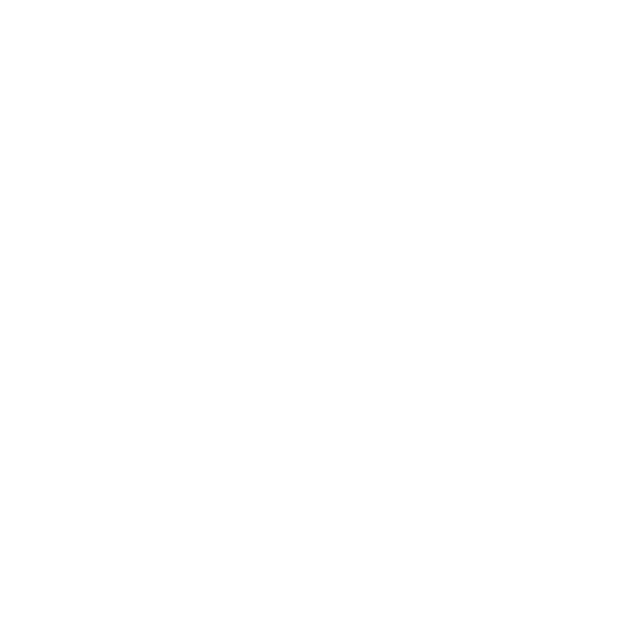
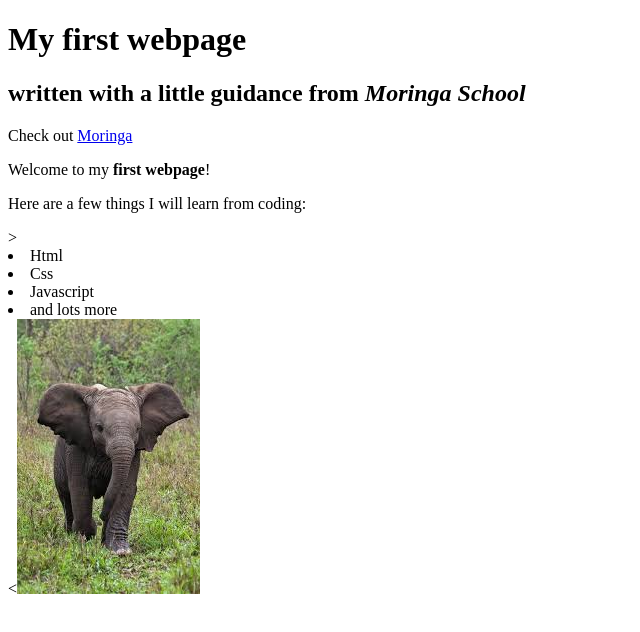
Before and after one commit to Carolkinyua-hub/my-first-website, a plain HTML site: page my-first-website.html in a window 1280 px wide. Shown: the whole page, without its empty margins (0-640 px from the left). Drawn offline with Linux system fonts and the light colour scheme.

Commit message:
add new lines of code

```diff
--- a/my-first-website.html
+++ b/my-first-website.html
@@ -1,10 +1,21 @@
-<!Doctype html>
+<!DOCTYPE html>
 <html>
  <head>
     <title>my first webpage!</title>
  </head>
-  <body>
-
+ <body>
+  <h1>My first webpage</h1>
+ <h2>written with a little guidance from <em>Moringa School</em></h2>
+ <p>Check out <a href="http://moringaschool.com/">Moringa</a></p>
+ <p>Welcome to my <strong>first webpage</strong>!</p>
+ <p>Here are a few things I will learn from coding:</p>
+ </ol>>
+   <li>Html</li>
+   <li>Css</li>
+   <li>Javascript</li>
+   <li>and lots more</li>
+ </<ol>
+   <<img src="images/elephant.jpg" alt="The photo of a baby elephant">
   </body>
 
   </html>
```
Also changed, not shown: css/styles.css (added), favourite-things.html (added), images/elephant.jpg (added).
